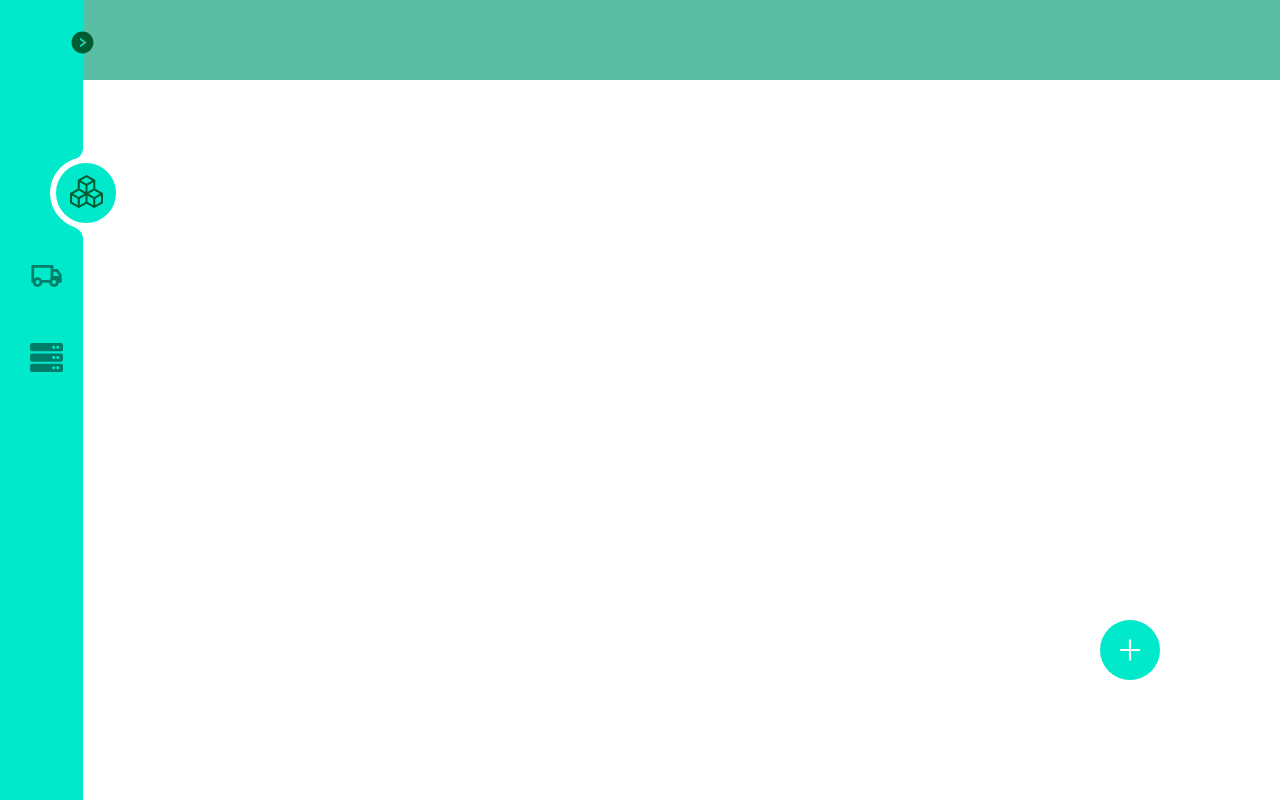
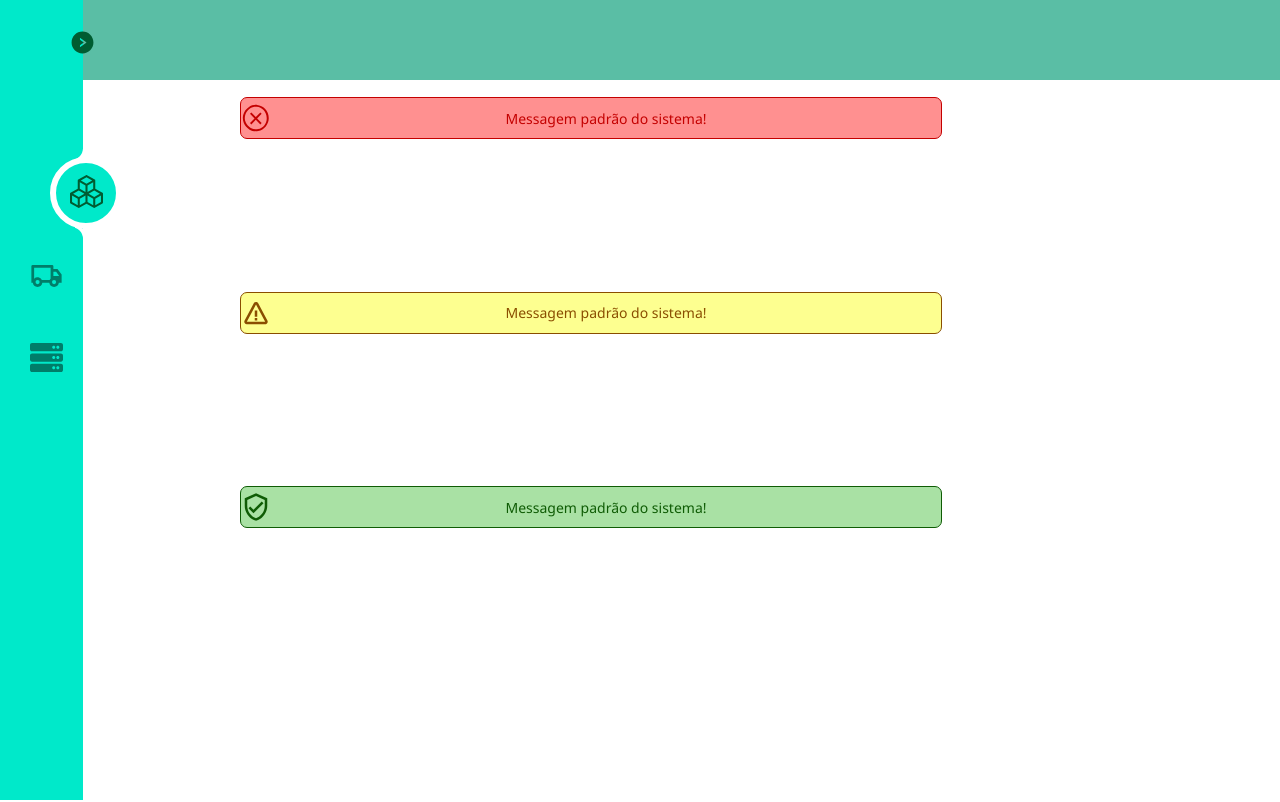
Before and after one commit to vihuro/componets, a Next.js app: page / in a window 1280 px wide. Shown: the top 802 px of the page. Built offline with nearby package versions, Linux system fonts and the light colour scheme.

Commit message:
criado card

```diff
--- /dev/null
+++ b/components/message/card/CardMessage.js
@@ -0,0 +1,77 @@
+import { useEffect, useState } from "react";
+import style from "./style.module.css";
+import { MdOutlineVerifiedUser } from "react-icons/md";
+import { BiError } from "react-icons/bi";
+import { VscError } from 'react-icons/vsc'
+
+export default function CardMessage({
+    text = "Message não identificada",
+    type = "error",
+    visible = true
+}) {
+
+    const [colorMessage, setColorMessage] = useState(null);
+
+    const colors = [
+        {
+            sucess: [13, 226, 137]
+        },
+        {
+            warning: [250, 133, 0]
+        },
+        {
+            error: [250, 0, 0]
+        }
+    ]
+
+    useEffect(() => {
+
+        switch (type) {
+            case 'sucess': {
+                setColorMessage(`rgb(${colors[0].sucess})`);
+                break;
+            }
+            case 'warning': {
+                setColorMessage(`rgb(${colors[1].warning})`);
+                break;
+            }
+            default: {
+                setColorMessage(`rgb(${colors[2].error})`)
+            }
+        }
+    }, [])
+
+    const cardStyle = {
+        '--card-color': `${colorMessage}`
+    };
+    const cardClass = visible ? `${style.card} ` : `${style.card_close} `
+
+    const Icon = () => {
+        return (
+            type === 'sucess' ?
+                <MdOutlineVerifiedUser color={colorMessage} /> :
+                type === 'warning' ?
+                    <BiError color={colorMessage} /> :
+                    <VscError color={colorMessage} />
+        )
+
+    }
+
+
+
+
+    return (
+        <div className={style.body} >
+            <div className={visible ? style.card : style.card_close} style={cardStyle}>
+                <div className={style.icon}  >
+                    <Icon />
+                </div>
+                <p>
+                    {text}
+                </p>
+
+            </div>
+        </div>
+    )
+
+}
--- /dev/null
+++ b/components/message/card/style.module.css
@@ -0,0 +1,58 @@
+.body {
+    width: 350px;
+    min-height: 90px;
+    display: grid;
+    align-items: center;
+    justify-content: center;
+    position: absolute;
+    left: 40%;
+}
+
+.card {
+
+    overflow: hidden;
+    background-color: white;
+    border-radius: 7px;
+    box-shadow: 0px 10px 15px -5px var(--card-color);
+    position: absolute;
+    transition: 1s;
+    display: grid;
+    grid-template-columns: 80px 1fr;
+    inset: 1px;
+}
+
+.card_close {
+    width: 350px;
+    min-height: 90px;
+    overflow: auto;
+    background-color: white;
+    border-radius: 7px;
+    box-shadow: 0px 4px 18px -5px var(--card-color);
+    transform: translateY(-300px);
+    opacity: 0;
+    transition: 1s;
+    display: grid;
+    grid-template-columns: 80px 1fr;
+}
+
+.card::before,
+.card_close::before {
+    position: absolute;
+    content: "";
+    height: 100%;
+    width: 4px;
+    background-color: var(--card-color);
+    bottom: 0;
+}
+
+
+.icon {
+    grid-area: 1/1/1/1;
+    display: grid;
+    justify-content: center;
+    align-items: center;
+}
+
+.icon svg {
+    font-size: 50px;
+}
--- /dev/null
+++ b/components/message/material/Message.js
@@ -0,0 +1,84 @@
+import style from "./style.module.css";
+import { VscError } from 'react-icons/vsc'
+import { MdOutlineVerifiedUser } from "react-icons/md";
+import { BiError } from "react-icons/bi";
+import { useEffect, useState } from "react";
+
+export default function Message({
+    message = "Messagem padrão do sistema!",
+    type = "error",
+    visible = true
+}) {
+
+
+    const [typeMessage, setTypeMessage] = useState(null);
+    const color = [
+        {
+            sucess: {
+                backgroud: [15, 172, 1, 0.356],
+                border: [15, 92, 5]
+            }
+        },
+        {
+            warning: {
+                backgroud: [251, 255, 5, 0.445],
+                border: [138, 78, 0]
+            }
+        },
+        {
+            error: {
+                backgroud: [255, 5, 5, 0.445],
+                border: [196, 0, 0]
+            }
+        }
+    ]
+
+    useEffect(() => {
+        variableColor()
+    }, [])
+
+    function variableColor() {
+        let variableColor =
+            type === 'sucess' ?
+                color[0].sucess :
+                type === 'warning' ?
+                    color[1].warning :
+                    color[2].error
+
+        setTypeMessage({
+            '--backgroud': `rgba(${variableColor.backgroud})`,
+            '--border': `rgb(${variableColor.border})`
+        })
+    }
+
+    // const variable = {
+
+    //     '--backgroud': `rgba(${ typeMessage.backgroud
+    //     })`,
+    //     '--border': `rgb(${ typeMessage.border })`
+    // }
+
+    return (
+        typeMessage && (
+            <div className={style.container} style={typeMessage}>
+                <div className={style.icon} style={typeMessage}>
+                    {type === 'sucess' ?
+                        <MdOutlineVerifiedUser /> :
+                        type === 'warning' ?
+                            <BiError /> :
+                            <VscError />
+                    }
+
+                </div>
+                <div className={style.message} >
+                    <p>
+                        {message}
+                    </p>
+                </div>
+
+            </div>
+        )
+
+    )
+
+}
--- /dev/null
+++ b/components/message/material/style.module.css
@@ -0,0 +1,29 @@
+.container{
+    position: absolute;
+    width: 70%;
+    height: 40px;
+    left: 10%;
+    top: 25%;
+    border-radius: 7px;
+    background-color: var(--backgroud);
+    border: 1px solid var(--border);
+    color: var(--border);
+    font-weight: 500;
+    display: grid;
+    grid-template-columns: 30px 1fr;
+}
+
+.icon{
+    grid-area: 1/1/1/1;
+    font-size: 30px;
+    display: grid;
+    align-items: center;
+    justify-content: center;
+}
+
+.message{
+    display: grid;
+    align-items: center;
+    justify-content: center;
+    font-size: 14px;
+}
--- a/components/nabBar/NavBar.js
+++ b/components/nabBar/NavBar.js
@@ -1,8 +1,7 @@
-import TopBar from "./topBar/TopBar"
-import React, { useEffect, useState } from "react"
-import SideBarDesktop from "./sideBar/sideBar"
-import SideBarMobile from "./sideBar/SideBarMobile"
-import SideBarMobileNew from "./sideBar/new/sideBarModileNew"
+import TopBar from "./topBar/TopBar";
+import React, { useEffect, useState } from "react";
+import SideBarDesktop from "./sideBar/sideBar";
+import SideBarMobile from "./sideBar/SideBarMobile";
 
 
 
@@ -56,11 +55,12 @@ const NabBar = ({
                 changeToogle={changeToogle}
                 toogle={toogle}
             />
-            <SideBarMobile
+
+            {/* <SideBarMobile
                         changeToogle={changeToogle}
                         toogle={toogle}
 
-                    />
+                    /> */}
             {/* <SideBarMobileNew
                 changeToogle={changeToogle}
                 toogle={toogle}
--- a/components/nabBar/sideBar/SideBarMobile.js
+++ b/components/nabBar/sideBar/SideBarMobile.js
@@ -87,7 +87,7 @@ export default function SideBarMobile({
                         const tranlateY = item.className === "row_active" ? 'translateY(-10px)' : 'translateY(-50%)'
 
                         const translate = ` translateY(50%) rotate(${45 - (360 / Menus.length) * index}deg)`;
-                        const secondRotate = `rotate(${(360 / Menus.length) * index}deg)  translateX(-20px)`;
+                        const secondRotate = `rotate(${(360 / Menus.length) * index}deg)  translateX(-22px)`;
 
 
                         return (
@@ -110,7 +110,9 @@ export default function SideBarMobile({
                             </div>
                         )
                     })}
-                    <div className={style.indicator} style={{ ...masterTranslate, transition: '1s all' }} />
+                    <div className={style.indicator} style={{ ...masterTranslate, transition: '1s all' }} >
+                        <div className={style.border_indicator} />
+                    </div>
                 </div>
             </div>
         </div>
--- a/components/nabBar/sideBar/SideBarMobile.module.css
+++ b/components/nabBar/sideBar/SideBarMobile.module.css
@@ -1,14 +1,13 @@
 .sideBar {
     position: absolute;
-    width: 300px;
-    height: 300px;
+    width: 200px;
+    height: 200px;
     display: flex;
     justify-content: center;
     align-items: center;
     right: 0px;
     bottom: -0px;
     transition: 1s;
-
 }
 
 .sideBar .toogle {
@@ -75,6 +74,9 @@
     bottom: 30px;
     z-index: 800;
 }
+.toogle li svg{
+    opacity: 0;
+}
 
 .active a {
     display: flex;
@@ -93,22 +95,21 @@
     position: absolute;
     width: 75px;
     height: 1px;
-
     transform: rotate(360deg);
     transform-origin: right;
     left: -45px;
     /* transition: 1s; */
 }
 
-.row_active svg {
+.row_active svg ,
+.row svg{
     color: rgb(0, 90, 71)
 }
 
-.row svg {
-    color: rgb(0, 90, 71)
-}
+
 
 .toogle .indicator::before {
+    transform: translateX(70px);
     opacity: 0;
 }
 
@@ -125,3 +126,18 @@
     transition: 1s;
     z-index: 2;
 }
+
+.border_indicator{
+    position: relative;
+}
+
+.border_indicator::before{
+    position: absolute;
+    content: "";
+    width: 15px;
+    height: 15px;
+    bottom: -38px;
+    background-color: red;
+    z-index: 3;
+    transform: rotate(-20deg);
+}
--- a/src/app/page.js
+++ b/src/app/page.js
@@ -8,10 +8,14 @@ import "./globals.css";
 import { BsBoxes } from "react-icons/bs"
 import { RiTruckLine } from "react-icons/ri"
 import { FaServer } from "react-icons/fa"
+import CardMessage from '../../components/message/card/CardMessage';
+import Message from '../../components/message/material/Message';
 
 export default function Home() {
 
   const [toogleMenu, setToogleMenu] = useState(false);
+
+  const [toogleMessage, setToogleMessage] = useState(true);
 
   const [marginTop, setMarinTop] = useState("-6px");
 
@@ -55,6 +59,34 @@ export default function Home() {
         changeToogle={setToogleMenu}
         toogle={toogleMenu}
       />
+      <div className={styles.message} >
+        <Message
+          type='error'
+        />
+      </div>
+      <div className={styles.message} >
+        <Message
+          type='warning'
+        />
+      </div>
+      <div className={styles.message} >
+        <Message
+          type='sucess'
+        />
+      </div>
+
+
+      {/* <CardMessage
+        visible={toogleMessage}
+      /> */}
+      <button
+        onClick={() => setToogleMessage(!toogleMessage)}
+        style={{
+          top: 300,
+          position: 'relative'
+        }} >
+        Aqui
+      </button>
       {/* <div className={styles.topBar} >
 
       </div>
--- a/src/app/page.module.css
+++ b/src/app/page.module.css
@@ -232,3 +232,8 @@
   box-shadow: 5px 1px 0 0 rgb(255, 255, 255);
   transition: 1s;
 }
+
+.message{
+  position: relative;
+  width: 1000px;
+}
```
